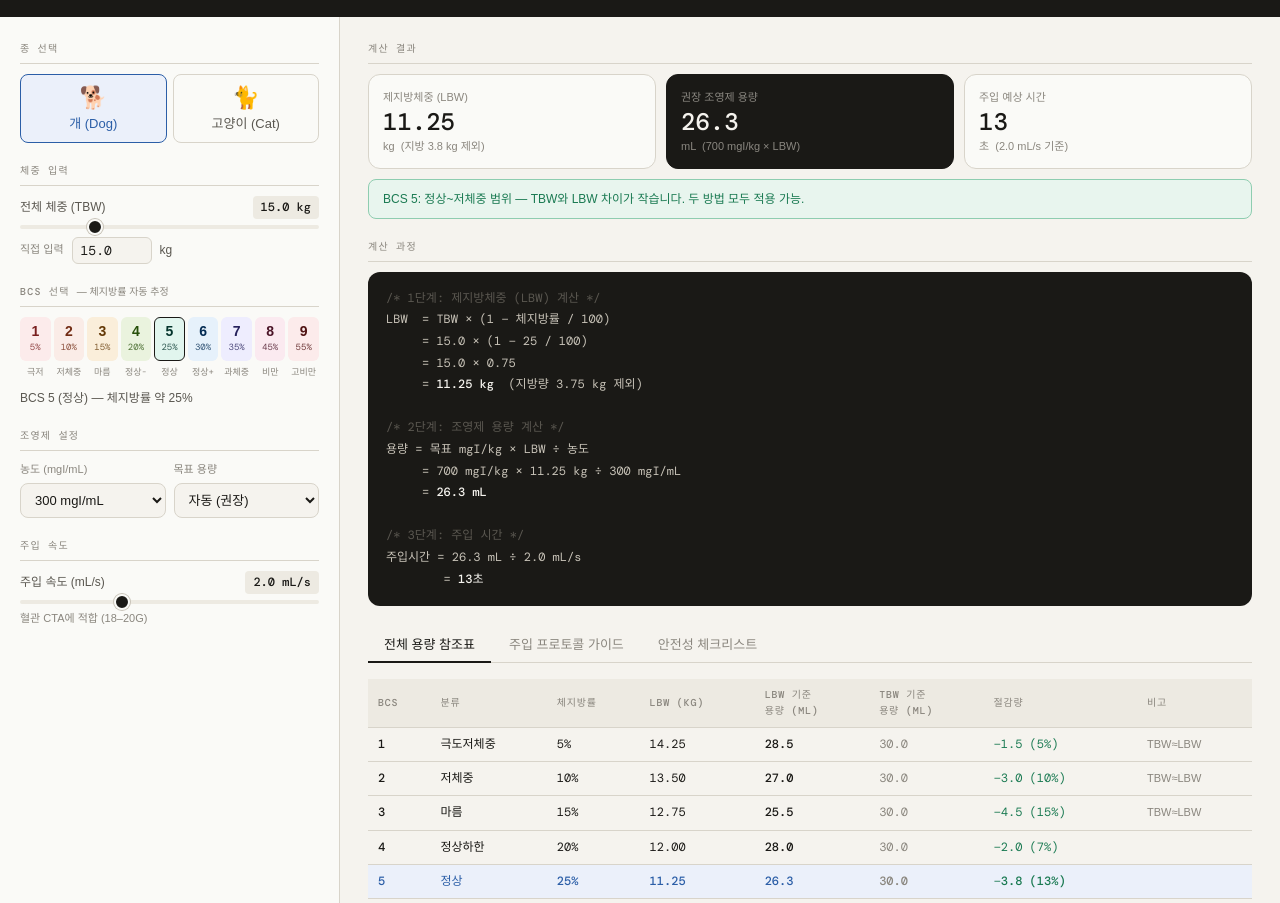
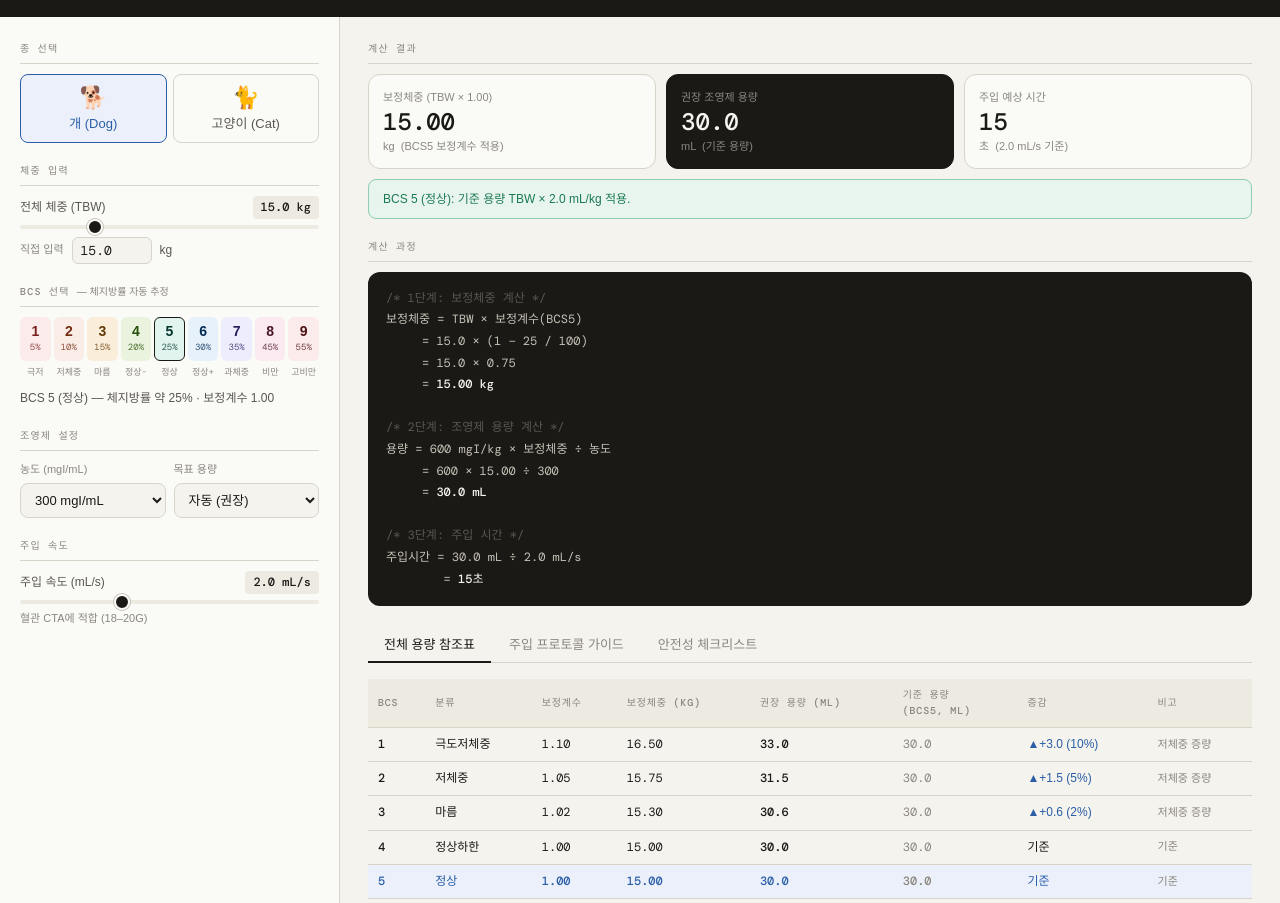
Before and after one commit to hyunaleeeee/ct-contrast-calc-vethonors26, a plain HTML site: page index.html in a window 1280 px wide. Shown: the part 49-952 px from the top of the page. Drawn offline with nearby package versions, Linux system fonts and the light colour scheme; a web font is replaced by a local one.

Commit message:
Update index.html

```diff
--- a/index.html
+++ b/index.html
@@ -575,26 +575,26 @@ var species = 'dog';
 var selBCS = 5;
 
 var dogBCS = [
-  { bcs:1, fat:5,  label:'극도저체중', short:'극저', color:'#F7C1C1', tc:'#791F1F', bg:'#FCEBEB' },
-  { bcs:2, fat:10, label:'저체중',     short:'저체중', color:'#F0997B', tc:'#712B13', bg:'#FAECE7' },
-  { bcs:3, fat:15, label:'마름',       short:'마름',   color:'#EF9F27', tc:'#633806', bg:'#FAEEDA' },
-  { bcs:4, fat:20, label:'정상하한',   short:'정상-',  color:'#97C459', tc:'#27500A', bg:'#EAF3DE' },
-  { bcs:5, fat:25, label:'정상',       short:'정상',   color:'#1D9E75', tc:'#04342C', bg:'#E1F5EE' },
-  { bcs:6, fat:30, label:'정상상한',   short:'정상+',  color:'#378ADD', tc:'#042C53', bg:'#E6F1FB' },
-  { bcs:7, fat:35, label:'과체중',     short:'과체중', color:'#7F77DD', tc:'#26215C', bg:'#EEEDFE' },
-  { bcs:8, fat:45, label:'비만',       short:'비만',   color:'#D4537E', tc:'#4B1528', bg:'#FBEAF0' },
-  { bcs:9, fat:55, label:'고도비만',   short:'고비만', color:'#E24B4A', tc:'#501313', bg:'#FCEBEB' },
+  { bcs:1, fat:5,  corr:1.10, label:'극도저체중', short:'극저', color:'#F7C1C1', tc:'#791F1F', bg:'#FCEBEB' },
+  { bcs:2, fat:10, corr:1.05, label:'저체중',     short:'저체중', color:'#F0997B', tc:'#712B13', bg:'#FAECE7' },
+  { bcs:3, fat:15, corr:1.02, label:'마름',       short:'마름',   color:'#EF9F27', tc:'#633806', bg:'#FAEEDA' },
+  { bcs:4, fat:20, corr:1.00, label:'정상하한',   short:'정상-',  color:'#97C459', tc:'#27500A', bg:'#EAF3DE' },
+  { bcs:5, fat:25, corr:1.00, label:'정상',       short:'정상',   color:'#1D9E75', tc:'#04342C', bg:'#E1F5EE' },
+  { bcs:6, fat:30, corr:0.95, label:'정상상한',   short:'정상+',  color:'#378ADD', tc:'#042C53', bg:'#E6F1FB' },
+  { bcs:7, fat:35, corr:0.88, label:'과체중',     short:'과체중', color:'#7F77DD', tc:'#26215C', bg:'#EEEDFE' },
+  { bcs:8, fat:45, corr:0.78, label:'비만',       short:'비만',   color:'#D4537E', tc:'#4B1528', bg:'#FBEAF0' },
+  { bcs:9, fat:55, corr:0.68, label:'고도비만',   short:'고비만', color:'#E24B4A', tc:'#501313', bg:'#FCEBEB' },
 ];
 var catBCS = [
-  { bcs:1, fat:5,  label:'극도저체중', short:'극저',   color:'#F7C1C1', tc:'#791F1F', bg:'#FCEBEB' },
-  { bcs:2, fat:10, label:'저체중',     short:'저체중', color:'#F0997B', tc:'#712B13', bg:'#FAECE7' },
-  { bcs:3, fat:15, label:'마름',       short:'마름',   color:'#EF9F27', tc:'#633806', bg:'#FAEEDA' },
-  { bcs:4, fat:20, label:'정상하한',   short:'정상-',  color:'#97C459', tc:'#27500A', bg:'#EAF3DE' },
-  { bcs:5, fat:25, label:'정상',       short:'정상',   color:'#1D9E75', tc:'#04342C', bg:'#E1F5EE' },
-  { bcs:6, fat:30, label:'정상상한',   short:'정상+',  color:'#378ADD', tc:'#042C53', bg:'#E6F1FB' },
-  { bcs:7, fat:38, label:'과체중',     short:'과체중', color:'#7F77DD', tc:'#26215C', bg:'#EEEDFE' },
-  { bcs:8, fat:46, label:'비만',       short:'비만',   color:'#D4537E', tc:'#4B1528', bg:'#FBEAF0' },
-  { bcs:9, fat:54, label:'고도비만',   short:'고비만', color:'#E24B4A', tc:'#501313', bg:'#FCEBEB' },
+  { bcs:1, fat:5,  corr:1.10, label:'극도저체중', short:'극저',   color:'#F7C1C1', tc:'#791F1F', bg:'#FCEBEB' },
+  { bcs:2, fat:10, corr:1.05, label:'저체중',     short:'저체중', color:'#F0997B', tc:'#712B13', bg:'#FAECE7' },
+  { bcs:3, fat:15, corr:1.02, label:'마름',       short:'마름',   color:'#EF9F27', tc:'#633806', bg:'#FAEEDA' },
+  { bcs:4, fat:20, corr:1.00, label:'정상하한',   short:'정상-',  color:'#97C459', tc:'#27500A', bg:'#EAF3DE' },
+  { bcs:5, fat:25, corr:1.00, label:'정상',       short:'정상',   color:'#1D9E75', tc:'#04342C', bg:'#E1F5EE' },
+  { bcs:6, fat:30, corr:0.95, label:'정상상한',   short:'정상+',  color:'#378ADD', tc:'#042C53', bg:'#E6F1FB' },
+  { bcs:7, fat:38, corr:0.88, label:'과체중',     short:'과체중', color:'#7F77DD', tc:'#26215C', bg:'#EEEDFE' },
+  { bcs:8, fat:46, corr:0.78, label:'비만',       short:'비만',   color:'#D4537E', tc:'#4B1528', bg:'#FBEAF0' },
+  { bcs:9, fat:54, corr:0.68, label:'고도비만',   short:'고비만', color:'#E24B4A', tc:'#501313', bg:'#FCEBEB' },
 ];
 
 function getData() { return species === 'dog' ? dogBCS : catBCS; }
@@ -652,18 +652,16 @@ function getBW() { return parseFloat(document.getElementById('bw-input').value)
 function getConc() { return parseInt(document.getElementById('conc-select').value); }
 function getRate() { return parseFloat(document.getElementById('rate-slider').value); }
 
+function getCorrectedDose(bcs) {
+  // BCS5(정상) 기준 600 mgI/kg × TBW = 2.0 mL/kg (@ 300 mgI/mL)
+  // 보정계수: BCS5=1.00 기준, 저체중↑ 비만↓
+  var cur = getData().find(function(d){ return d.bcs === bcs; });
+  return 600 * cur.corr;  // 보정된 mgI/kg
+}
 function getRecDose(bcs) {
   var doseSelect = document.getElementById('dose-select').value;
   if (doseSelect !== 'auto') return parseInt(doseSelect);
-  if (species === 'dog') {
-    if (bcs <= 3) return 600;
-    if (bcs <= 6) return 700;
-    return 700;
-  } else {
-    if (bcs <= 3) return 600;
-    if (bcs <= 6) return 660;
-    return 660;
-  }
+  return getCorrectedDose(bcs);
 }
 
 function renderBCSGrid() {
@@ -687,60 +685,64 @@ function renderBCSGrid() {
 
   var cur = getCurrent();
   document.getElementById('bcs-text').textContent =
-    'BCS ' + cur.bcs + ' (' + cur.label + ') — 체지방률 약 ' + cur.fat + '%';
+    'BCS ' + cur.bcs + ' (' + cur.label + ') — 체지방률 약 ' + cur.fat + '% · 보정계수 ' + cur.corr.toFixed(2);
 }
 
 function calc() {
   var bw = getBW();
   var fat = getCurrent().fat;
-  var lbw = bw * (1 - fat / 100);
+  var corr = getCurrent().corr;
+  var adjBW = bw * corr;
   var conc = getConc();
   var recDose = getRecDose(selBCS);
   var stdDose = species === 'dog' ? 600 : 660;
 
   document.getElementById('bw-badge').textContent = bw.toFixed(1) + ' kg';
 
-  var lbwVol = (recDose * lbw / conc);
-  var tbwVol = (stdDose * bw / conc);
-  var diff = tbwVol - lbwVol;
-  var diffPct = tbwVol > 0 ? (diff / tbwVol * 100) : 0;
+  var recVol = stdDose * adjBW / conc;
+  var stdVol = stdDose * bw / conc;
+  var diff = recVol - stdVol;
+  var diffPct = stdVol > 0 ? (diff / stdVol * 100) : 0;
   var maxVol = species === 'dog' ? 150 : 30;
-  var injDur = lbwVol / getRate();
+  var injDur = recVol / getRate();
 
   // result cards
   var rrow = document.getElementById('result-row');
+  var diffLabel = diff > 0.05 ? '▲ ' + diff.toFixed(1) + ' mL 증량' : diff < -0.05 ? '▼ ' + Math.abs(diff).toFixed(1) + ' mL 감량' : '기준 용량';
   rrow.innerHTML =
-    '<div class="result-card"><div class="rc-label">제지방체중 (LBW)</div><div class="rc-val">' + lbw.toFixed(2) + '</div><div class="rc-unit">kg &nbsp;(지방 ' + (bw*fat/100).toFixed(1) + ' kg 제외)</div></div>' +
-    '<div class="result-card primary"><div class="rc-label">권장 조영제 용량</div><div class="rc-val">' + (lbwVol > maxVol ? maxVol.toFixed(1) : lbwVol.toFixed(1)) + '</div><div class="rc-unit">mL &nbsp;(' + recDose + ' mgI/kg × LBW)</div></div>' +
+    '<div class="result-card"><div class="rc-label">보정체중 (TBW × ' + corr.toFixed(2) + ')</div><div class="rc-val">' + adjBW.toFixed(2) + '</div><div class="rc-unit">kg &nbsp;(BCS' + selBCS + ' 보정계수 적용)</div></div>' +
+    '<div class="result-card primary"><div class="rc-label">권장 조영제 용량</div><div class="rc-val">' + (recVol > maxVol ? maxVol.toFixed(1) : recVol.toFixed(1)) + '</div><div class="rc-unit">mL &nbsp;(' + diffLabel + ')</div></div>' +
     '<div class="result-card"><div class="rc-label">주입 예상 시간</div><div class="rc-val">' + injDur.toFixed(0) + '</div><div class="rc-unit">초 &nbsp;(' + getRate().toFixed(1) + ' mL/s 기준)</div></div>';
 
   // alert
   var abox = document.getElementById('alert-box');
-  if (lbwVol > maxVol) {
-    abox.innerHTML = '<div class="alert danger">계산량 ' + lbwVol.toFixed(1) + ' mL이 최대 권장량 ' + maxVol + ' mL을 초과합니다 — ' + maxVol + ' mL로 제한하여 사용하세요.</div>';
+  if (recVol > maxVol) {
+    abox.innerHTML = '<div class="alert danger">계산량 ' + recVol.toFixed(1) + ' mL이 최대 권장량 ' + maxVol + ' mL을 초과합니다 — ' + maxVol + ' mL로 제한하여 사용하세요.</div>';
   } else if (selBCS >= 8) {
-    abox.innerHTML = '<div class="alert warn">BCS ' + selBCS + ' (비만/고도비만): TBW 기준 투여 시 조영 과도 및 신독성 위험이 높습니다. LBW 기준 적용이 강하게 권장됩니다. 절감량: ' + (diff > 0 ? diff.toFixed(1) : 0) + ' mL (' + (diffPct > 0 ? diffPct.toFixed(0) : 0) + '%)</div>';
+    abox.innerHTML = '<div class="alert warn">BCS ' + selBCS + ' (비만/고도비만): 기준 대비 ' + Math.abs(diffPct).toFixed(0) + '% 감량 적용. 조영 과도 및 신독성 위험 감소.</div>';
   } else if (selBCS >= 6) {
-    abox.innerHTML = '<div class="alert info">BCS ' + selBCS + ': LBW 기준 적용 시 TBW 대비 ' + (diff > 0 ? diff.toFixed(1) : 0) + ' mL 절감, 환자 간 조영 변동성 감소.</div>';
+    abox.innerHTML = '<div class="alert info">BCS ' + selBCS + ': 기준 대비 ' + Math.abs(diffPct).toFixed(0) + '% 감량 적용.</div>';
+  } else if (selBCS <= 3) {
+    abox.innerHTML = '<div class="alert info">BCS ' + selBCS + ' (저체중/마름): 기준 대비 ' + diffPct.toFixed(0) + '% 증량 적용.</div>';
   } else {
-    abox.innerHTML = '<div class="alert success">BCS ' + selBCS + ': 정상~저체중 범위 — TBW와 LBW 차이가 작습니다. 두 방법 모두 적용 가능.</div>';
+    abox.innerHTML = '<div class="alert success">BCS ' + selBCS + ' (정상): 기준 용량 TBW × 2.0 mL/kg 적용.</div>';
   }
 
   // formula
   var fatMass = (bw * fat / 100).toFixed(2);
   var formula = document.getElementById('formula-box');
   formula.innerHTML =
-    '<span class="comment">/* 1단계: 제지방체중 (LBW) 계산 */</span>\n' +
-    'LBW  = TBW × (1 − 체지방률 / 100)\n' +
+    '<span class="comment">/* 1단계: 보정체중 계산 */</span>\n' +
+    '보정체중 = TBW × 보정계수(BCS' + selBCS + ')\n' +
     '     = ' + bw.toFixed(1) + ' × (1 − ' + fat + ' / 100)\n' +
     '     = ' + bw.toFixed(1) + ' × ' + (1 - fat/100).toFixed(2) + '\n' +
-    '     = <span class="highlight">' + lbw.toFixed(2) + ' kg</span>  (지방량 ' + fatMass + ' kg 제외)\n\n' +
+    '     = <span class="highlight">' + adjBW.toFixed(2) + ' kg</span>\n\n' +
     '<span class="comment">/* 2단계: 조영제 용량 계산 */</span>\n' +
-    '용량 = 목표 mgI/kg × LBW ÷ 농도\n' +
-    '     = ' + recDose + ' mgI/kg × ' + lbw.toFixed(2) + ' kg ÷ ' + conc + ' mgI/mL\n' +
-    '     = <span class="highlight">' + lbwVol.toFixed(1) + ' mL</span>' + (lbwVol > maxVol ? '  → 상한 적용: <span class="highlight">' + maxVol + ' mL</span>' : '') + '\n\n' +
+    '용량 = 600 mgI/kg × 보정체중 ÷ 농도\n' +
+    '     = 600 × ' + adjBW.toFixed(2) + ' ÷ ' + conc + '\n' +
+    '     = <span class="highlight">' + recVol.toFixed(1) + ' mL</span>' + (recVol > maxVol ? '  → 상한 적용: <span class="highlight">' + maxVol + ' mL</span>' : '') + '\n\n' +
     '<span class="comment">/* 3단계: 주입 시간 */</span>\n' +
-    '주입시간 = ' + (lbwVol > maxVol ? maxVol : lbwVol).toFixed(1) + ' mL ÷ ' + getRate().toFixed(1) + ' mL/s\n' +
+    '주입시간 = ' + (recVol > maxVol ? maxVol : recVol).toFixed(1) + ' mL ÷ ' + getRate().toFixed(1) + ' mL/s\n' +
     '        = <span class="highlight">' + injDur.toFixed(0) + '초</span>';
 }
 
@@ -752,28 +754,30 @@ function renderRefTable() {
   var maxVol = species === 'dog' ? 150 : 30;
 
   var html = '<thead><tr>' +
-    '<th>BCS</th><th>분류</th><th>체지방률</th><th>LBW (kg)</th>' +
-    '<th>LBW 기준<br>용량 (mL)</th><th>TBW 기준<br>용량 (mL)</th><th>절감량</th><th>비고</th>' +
+    '<th>BCS</th><th>분류</th><th>보정계수</th><th>보정체중 (kg)</th>' +
+    '<th>권장 용량 (mL)</th><th>기준 용량<br>(BCS5, mL)</th><th>증감</th><th>비고</th>' +
     '</tr></thead><tbody>';
 
   data.forEach(function(d) {
-    var lbw = bw * (1 - d.fat / 100);
-    var recDose = getRecDose(d.bcs);
-    var lbwVol = recDose * lbw / conc;
-    var tbwVol = stdDose * bw / conc;
-    var diff = tbwVol - lbwVol;
-    var diffPct = diff / tbwVol * 100;
-    var overMax = lbwVol > maxVol;
-    var note = overMax ? '★ 상한 적용 ' + maxVol + ' mL' : (d.bcs >= 7 ? 'LBW 강권' : d.bcs <= 3 ? 'TBW≈LBW' : '');
+    var adjBW = bw * d.corr;
+    var recVol = stdDose * adjBW / conc;
+    var baseVol = stdDose * bw / conc;  // BCS5 기준
+    var diff = recVol - baseVol;
+    var diffPct = diff / baseVol * 100;
+    var overMax = recVol > maxVol;
+    var diffStr = Math.abs(diff) < 0.05 ? '기준' :
+      diff > 0 ? '<span style="color:var(--dog)">▲+' + diff.toFixed(1) + ' (' + diffPct.toFixed(0) + '%)</span>' :
+                 '<span style="color:var(--cat)">▼' + diff.toFixed(1) + ' (' + diffPct.toFixed(0) + '%)</span>';
+    var note = overMax ? '★ 상한 ' + maxVol + ' mL' : (d.bcs >= 7 ? '비만 감량' : d.bcs <= 3 ? '저체중 증량' : '기준');
     var cls = d.bcs === selBCS ? (species === 'dog' ? ' class="selected"' : ' class="selected-cat"') : '';
     html += '<tr' + cls + '>' +
       '<td style="font-family:var(--mono);font-weight:500;">' + d.bcs + '</td>' +
       '<td>' + d.label + '</td>' +
-      '<td style="font-family:var(--mono);">' + d.fat + '%</td>' +
-      '<td style="font-family:var(--mono);">' + lbw.toFixed(2) + '</td>' +
-      '<td style="font-family:var(--mono);font-weight:500;">' + (overMax ? maxVol.toFixed(1) : lbwVol.toFixed(1)) + '</td>' +
-      '<td style="font-family:var(--mono);color:var(--text3);">' + tbwVol.toFixed(1) + '</td>' +
-      '<td style="font-family:var(--mono);color:' + (diff > 0 ? 'var(--cat)' : 'var(--text3)') + ';">' + (diff > 0 ? '−' + diff.toFixed(1) + ' (' + diffPct.toFixed(0) + '%)' : '±0') + '</td>' +
+      '<td style="font-family:var(--mono);">' + d.corr.toFixed(2) + '</td>' +
+      '<td style="font-family:var(--mono);">' + adjBW.toFixed(2) + '</td>' +
+      '<td style="font-family:var(--mono);font-weight:500;">' + (overMax ? maxVol.toFixed(1) : recVol.toFixed(1)) + '</td>' +
+      '<td style="font-family:var(--mono);color:var(--text3);">' + baseVol.toFixed(1) + '</td>' +
+      '<td>' + diffStr + '</td>' +
       '<td style="font-size:11px;color:var(--text3);">' + note + '</td>' +
       '</tr>';
   });
@@ -782,7 +786,7 @@ function renderRefTable() {
 
   var conc_label = document.getElementById('conc-select').options[document.getElementById('conc-select').selectedIndex].text;
   document.getElementById('ref-note').textContent =
-    '기준: ' + conc_label + ' · ' + (species === 'dog' ? 'LBW 기준 700 mgI/kg (BCS≥4), 600 mgI/kg (BCS≤3)' : 'LBW 기준 660 mgI/kg · 최대 ' + maxVol + ' mL') +
+    '기준: ' + conc_label + ' · BCS5(정상) = 600 mgI/kg × TBW = 2.0 mL/kg · 저체중 증량 / 비만 감량 · 최대 ' + maxVol + ' mL' +
     ' · 현재 선택 BCS ' + selBCS + ' 행이 강조 표시됨';
 }
 
@@ -791,7 +795,7 @@ function renderProtocol() {
   var bw = getBW();
   var conc = getConc();
   var fat = getCurrent().fat;
-  var lbw = (bw * (1 - fat/100)).toFixed(1);
+  // lbw not needed in ref table
   var rate = getRate().toFixed(1);
 
   var grid = document.getElementById('protocol-grid');
```
